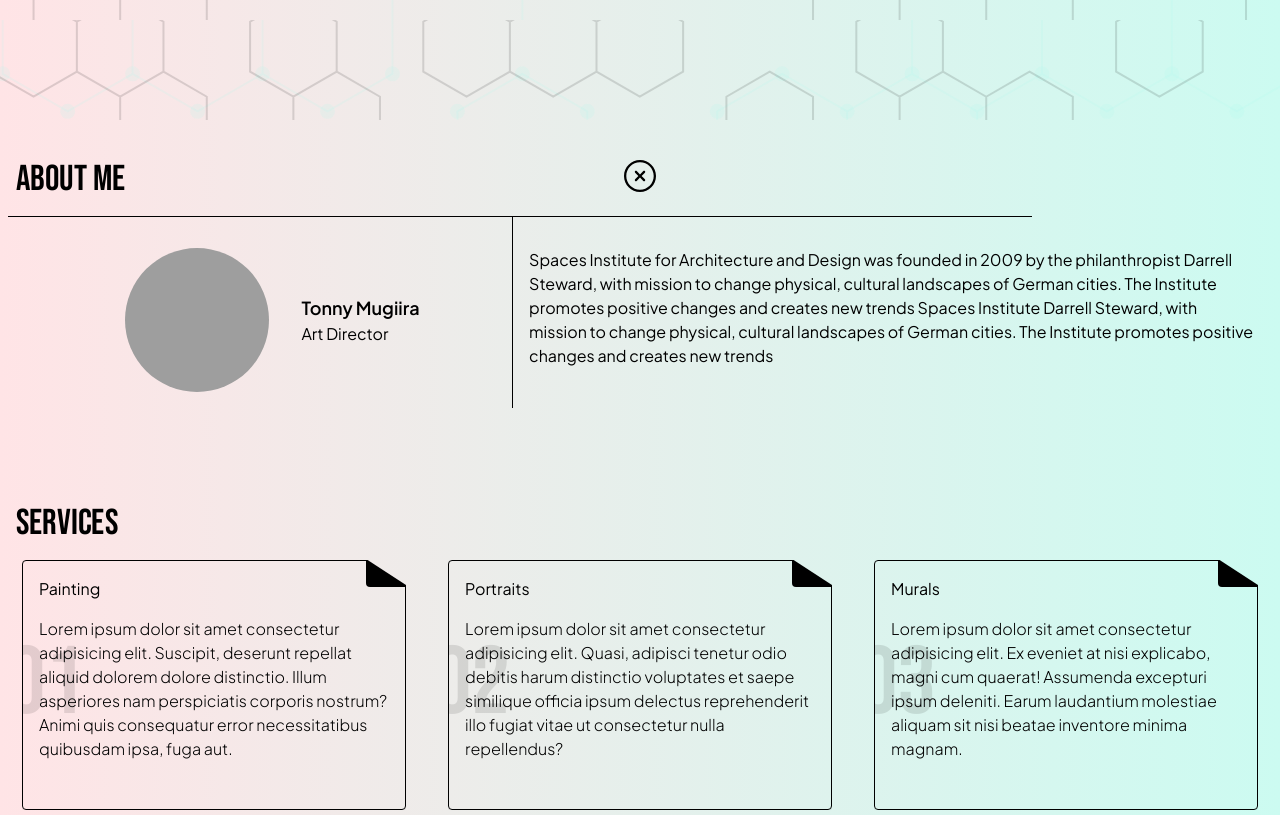
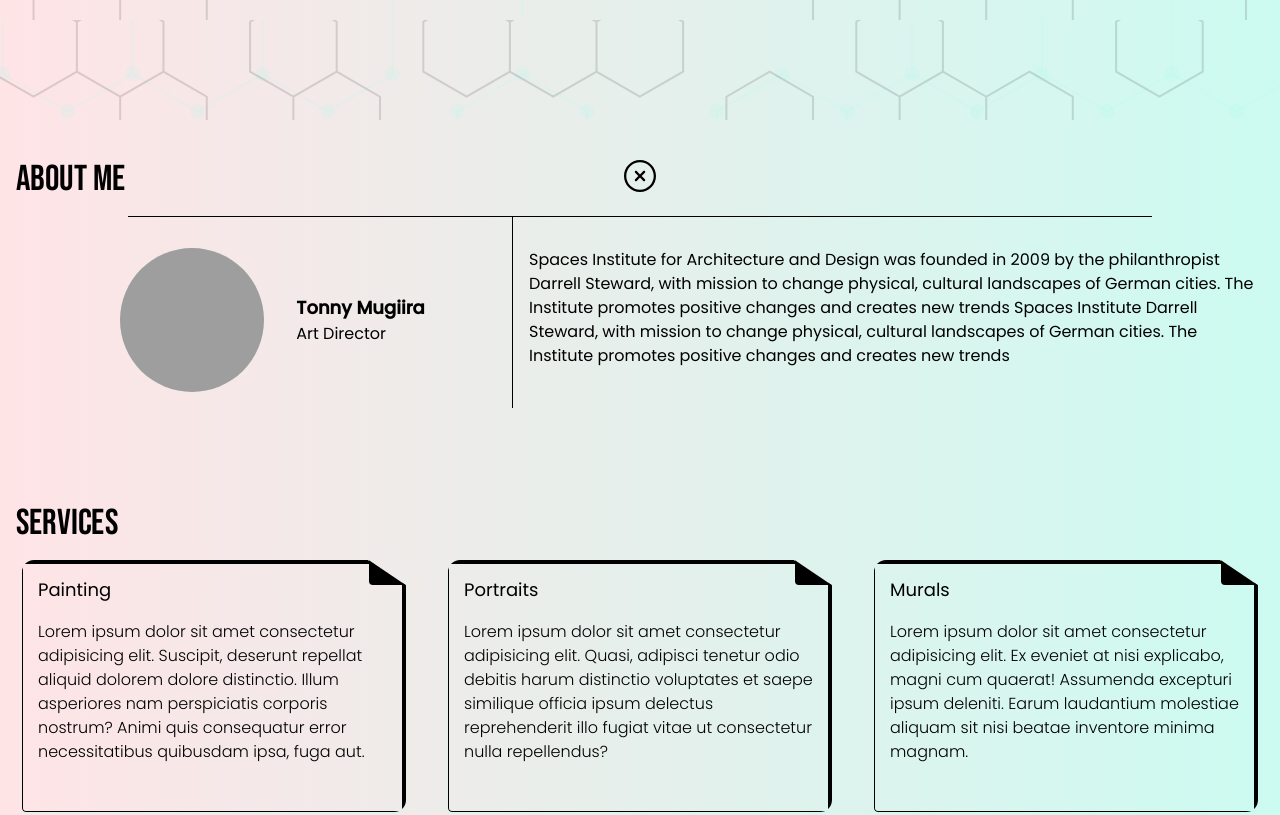
Before and after one commit to muirurii/artTonnie, a website: page index.html in a window 1280 px wide. Shown: the part 680-1495 px from the top of the page. Drawn offline with Linux system fonts and the light colour scheme; grey boxes are pictures that could not be loaded.

Commit message:
edited service cards

```diff
--- a/index.html
+++ b/index.html
@@ -5,11 +5,13 @@
     <meta charset="UTF-8">
     <meta http-equiv="X-UA-Compatible" content="IE=edge">
     <meta name="viewport" content="width=device-width, initial-scale=1.0">
+    <meta name="keywords" content="artonnie,tonnie, mugiira,artonnie creations,artist kenya,portrait,narok,nairobi">
     <link rel="preconnect" href="https://fonts.googleapis.com">
     <link rel="preconnect" href="https://fonts.gstatic.com" crossorigin>
-    <link href="https://fonts.googleapis.com/css2?family=Bebas+Neue&family=Plus+Jakarta+Sans:wght@300;400;600&display=swap" rel="stylesheet">
+    <link href="https://fonts.googleapis.com/css2?family=Bebas+Neue&family=Poppins:wght@300;400;500&display=swap" rel="stylesheet">
     <link rel="stylesheet" href="./styles/styles.css">
     <script src="./src/index.js" defer></script>
+    <link rel="shortcut icon" href="/favicon.png" type="image/png">
     <title>Artonnie Creations</title>
 </head>
 
@@ -92,7 +94,7 @@
                         </svg>
                     </div>
                 </button>
-                <nav class="fixed menu transition-all rounded-tl-full rounded-bl-full opacity-0 translate-x-full duration-[400ms] delay-[900ms] top-0 -z-10 -right-0 w-full sm:w-96 h-screen bg-white flex items-center justify-center">
+                <nav class="fixed menu transition-all rounded-tl-full rounded-bl-full opacity-0 translate-x-full duration-[400ms] top-0 -z-10 -right-0 w-full sm:w-96 h-screen bg-white flex items-center justify-center">
                     <ul class="leading-8">
                         <li class="mr-4 overflow-hidden"><a class="transition-transform duration-500 text-5xl sm:text-6xl inline-block translate-y-full" href="#">Home</a></li>
                         <li class="mr-4 overflow-hidden"><a class="transition-transform duration-500 text-5xl sm:text-6xl inline-block translate-y-full" href="#bio">Bio</a></li>
@@ -117,7 +119,7 @@
                     <button class="cta cta-2 translate-y-32 border border-black hover:bg-black hover:text-white block text-sm py-3 px-4 bg-transparent text-black rounded">View our works</button>
                 </div>
             </section>
-            <section id="bio" class="bio pt-24 mb-10 px-4 relative after:absolute after:top-24 overflow-hidden lg:after:right-1/2 after:left-2 after:w-[1px] lg:after:w-header after:bg-black after:h-full lg:after:h-[1px] after:transition-transform after:scale-y-0 lg:after:scale-x-0 after:duration-500 lg:before:absolute before:top-24 before:left-[40%] before:-scale-y-0 before:origin-top before:h-48 before:w-[1px] before:transition-transform before:duration-500 before:delay-500 before:bg-black">
+            <section id="bio" class="bio pt-24 mb-10 px-4 relative after:absolute after:top-24 overflow-hidden lg:after:right-1/2 after:left-2 lg:after:left-[10%] after:w-[1px] lg:after:w-header after:bg-black after:h-full lg:after:h-[1px] after:transition-transform after:scale-y-0 lg:after:scale-x-0 after:duration-500 lg:before:absolute before:top-24 before:left-[40%] before:-scale-y-0 before:origin-top before:h-48 before:w-[1px] before:transition-transform before:duration-500 before:delay-500 before:bg-black">
                 <h1 class="font-hero text-4xl absolute top-10 left-4 heading overflow-hidden h-9">ABOUT ME</h1>
                 <section class="lg:flex justify-evenly w-full py-8">
                     <section class="flex items-center justify-center flex-wrap w-full lg:w-2/5 relative lg:after:hidden after:scale-x-0 after:origin-left after:absolute after:-bottom-4 after:-left-2 after:w-48 after:bg-black after:h-[1px] after:transition-transform after:duration-500 after:delay-500">
@@ -136,20 +138,20 @@
             <section id="services" class="relative px-4 pt-24 mb-10">
                 <h1 class="font-hero text-4xl absolute top-10 left-4 heading overflow-hidden h-9">SERVICES</h1>
                 <section class="flex justify-evenly flex-wrap gap-9">
-                    <section class="s-card border border-black h-fit w-96 flex flex-col relative p-4 pb-12 overflow-hidden rounded shadow-sm after:content-['01'] after:font-hero after:text-8xl after:opacity-10 after:absolute after:top-1/2 after:-translate-y-1/2 after:-left-8 after:pl-4 before:absolute before:right-0 before:top-0 before:bg-black before:rounded-bl before:h-card before:w-card">
-                        <h2 class="font-bod">Painting</h2>
+                    <section class="s-card h-fit w-96 shadow-sm shadow-teal-100 flex flex-col relative p-4 pb-12 overflow-hidden rounded-xl rounded-bl after:border after:border-t-4 after:border-r-4 after:rounded-bl after:border-black after:absolute after:top-0 after:bottom-0 after:right-0 after:left-0 after:-z-10 before:-z-30 before:absolute before:right-0 before:top-0 before:bg-black before:rounded-bl before:h-card before:w-card">
+                        <h2 class="text-lg w-fit -translate-y-[140%]">Painting</h2>
                         <p class="pt-4 font-light">
                             Lorem ipsum dolor sit amet consectetur adipisicing elit. Suscipit, deserunt repellat aliquid dolorem dolore distinctio. Illum asperiores nam perspiciatis corporis nostrum? Animi quis consequatur error necessitatibus quibusdam ipsa, fuga aut.
                         </p>
                     </section>
-                    <section class="s-card border border-black h-fit w-96 flex flex-col relative p-4 pb-12 overflow-hidden rounded shadow-sm after:content-['02'] after:font-hero after:text-8xl after:opacity-10 after:absolute after:top-1/2 after:-translate-y-1/2 after:-left-8 after:pl-4 before:absolute before:right-0 before:top-0 before:bg-black before:rounded-bl before:h-card before:w-card">
-                        <h2 class="font-bod">Portraits</h2>
+                    <section class="s-card h-fit w-96 shadow-sm shadow-teal-100 flex flex-col relative p-4 pb-12 overflow-hidden rounded-xl rounded-bl after:border after:border-t-4 after:border-r-4 after:rounded-bl after:border-black after:absolute after:top-0 after:bottom-0 after:right-0 after:left-0 after:-z-10 before:-z-30 before:absolute before:right-0 before:top-0 before:bg-black before:rounded-bl before:h-card before:w-card">
+                        <h2 class="text-lg w-fit -translate-y-[140%]">Portraits</h2>
                         <p class="pt-4 font-light">
                             Lorem ipsum dolor sit amet consectetur adipisicing elit. Quasi, adipisci tenetur odio debitis harum distinctio voluptates et saepe similique officia ipsum delectus reprehenderit illo fugiat vitae ut consectetur nulla repellendus?
                         </p>
                     </section>
-                    <section class="s-card border border-black h-fit w-96 flex flex-col relative p-4 pb-12 overflow-hidden rounded shadow-sm after:content-['03'] after:font-hero after:text-8xl after:opacity-10 after:absolute after:top-1/2 after:-translate-y-1/2 after:-left-8 after:pl-4 before:absolute before:right-0 before:top-0 before:bg-black before:rounded-bl before:h-card before:w-card">
-                        <h2 class="font-bod">Murals</h2>
+                    <section class="s-card h-fit w-96 shadow-sm shadow-teal-100 flex flex-col relative p-4 pb-12 overflow-hidden rounded-xl rounded-bl after:border after:border-t-4 after:border-r-4 after:rounded-bl after:border-black after:absolute after:top-0 after:bottom-0 after:right-0 after:left-0 after:-z-10 before:-z-30 before:absolute before:right-0 before:top-0 before:bg-black before:rounded-bl before:h-card before:w-card">
+                        <h2 class="text-lg w-fit -translate-y-[140%]">Murals</h2>
                         <p class="pt-4 font-light">
                             Lorem ipsum dolor sit amet consectetur adipisicing elit. Ex eveniet at nisi explicabo, magni cum quaerat! Assumenda excepturi ipsum deleniti. Earum laudantium molestiae aliquam sit nisi beatae inventore minima magnam.
                         </p>
@@ -165,7 +167,7 @@
                 </nav>
                 <section class="works grid grid-cols-1 sm:grid-cols-2 md:grid-cols-3 lg:grid-cols-4 gap-4 px-4">
                     <div class="img-view flex fixed top-full transition-all duration-300 left-0 h-0 w-screen bg-fade z-[100] items-center justify-center">
-                        <div class="relative max-w-xl h-3/4">
+                        <div class="relative px-4 max-w-lg sm:max-w-2xl h-3/4">
                             <button class="zoom-out transform transition-transform duration-300 delay-300 rotate-[360deg] translate-y-10 -z-10">
                         <svg class="w-8 h-8 pointer-events-none" xmlns="http://www.w3.org/2000/svg" xmlns:xlink="http://www.w3.org/1999/xlink" version="1.1" id="Capa_1" x="0px" y="0px" viewBox="0 0 252 252" style="enable-background:new 0 0 252 252;" xml:space="preserve">
                             <g>
@@ -328,7 +330,7 @@
                         </ul>
                         <ul class="flex w-full mt-8 md:mt-0">
                             <li class="mr-8 transition-transform duration-300 hover:translate-y-[2px]">
-                                <a href="https://twitter.com/tonnie">
+                                <a href="https://twitter.com/" target="_blank">
                                     <svg class="w-6 h-6" xmlns="http://www.w3.org/2000/svg" xmlns:xlink="http://www.w3.org/1999/xlink" version="1.1" id="Layer_1" x="0px" y="0px" viewBox="0 0 231.104 231.104" style="enable-background:new 0 0 231.104 231.104;" xml:space="preserve">
                                     <g>
                                         <path style="fill:#3FA9F5;" d="M4.453,173.33c9.763-1.192,19.663,0.092,29.426-1.512c4.904-0.779,9.396-2.429,13.842-4.171   c-11-7.058-20.901-15.125-30.113-24.796c-3.3-3.438-0.917-9.213,3.896-9.35c3.942,0.183,7.792-0.137,11.55-0.917   c-9.58-12.146-17.005-25.209-22.78-39.876c-1.558-3.942,3.025-7.929,6.738-6.738c2.154,0.871,4.354,1.467,6.6,1.925   c-6.829-16.409-8.25-32.955-4.446-51.106c0.871-4.171,6.371-5.179,9.167-2.429c21.909,21.541,49.593,31.9,79.202,36.85   c-2.613-20.259,11.78-41.801,30.663-48.86c15.676-5.821,36.714-1.833,47.256,11.367c7.059-4.446,16.821-5.913,24.659-7.288   c4.125-0.688,8.113,3.346,5.684,7.425c-2.842,4.767-5.546,9.854-8.525,14.713c6.05-1.788,12.284-2.888,18.517-3.667   c4.492-0.596,7.196,6.325,3.759,9.075c-7.288,5.821-14.53,12.467-22.276,17.784c-0.229,51.472-15.263,94.649-61.235,123.937   c-38.319,24.477-109.546,20.352-142.867-12.97H3.124c-1.467-0.367-2.246-1.467-2.521-2.658c-1.283-1.925-0.367-4.308,1.329-5.225   C2.574,174.063,3.399,173.467,4.453,173.33z"/></g><g></g><g></g><g></g><g></g><g></g><g></g><g></g><g></g><g></g><g></g><g></g><g></g><g></g><g></g><g></g>
@@ -336,7 +338,7 @@
                                 </a>
                             </li>
                             <li class="mr-8 transition-transform duration-300 hover:translate-y-[2px]">
-                                <a href="https://instagram.com/tonnie">
+                                <a href="https://instagram.com/artonniecreations" target="_blank">
                                     <svg class="w-6 h-6" xmlns="http://www.w3.org/2000/svg" xmlns:xlink="http://www.w3.org/1999/xlink" version="1.1" id="Layer_1" x="0px" y="0px" viewBox="0 0 551.034 551.034" style="enable-background:new 0 0 551.034 551.034;" xml:space="preserve">
                                     <g id="XMLID_13_">
 
@@ -367,12 +369,12 @@
                                 </a>
                             </li>
                             <li class="mr-8 transition-transform duration-300 hover:translate-y-[2px]">
-                                <a href="https://wa.me/+254704571786">
+                                <a href="https://wa.me/+254704571786" target="_blank">
                                     <svg class="w-6 h-6" xmlns="http://www.w3.org/2000/svg" aria-label="WhatsApp" role="img" viewBox="0 0 512 512"><rect width="512" height="512" rx="15%" fill="#25d366"/><path fill="#25d366" stroke="#fff" stroke-width="26" d="M123 393l14-65a138 138 0 1150 47z"/><path fill="#fff" d="M308 273c-3-2-6-3-9 1l-12 16c-3 2-5 3-9 1-15-8-36-17-54-47-1-4 1-6 3-8l9-14c2-2 1-4 0-6l-12-29c-3-8-6-7-9-7h-8c-2 0-6 1-10 5-22 22-13 53 3 73 3 4 23 40 66 59 32 14 39 12 48 10 11-1 22-10 27-19 1-3 6-16 2-18"/></svg>
                                 </a>
                             </li>
                             <li class="mr-8 transition-transform duration-300 hover:translate-y-[2px]">
-                                <a href="https://facebook.com/tonnie">
+                                <a target="_blank" href="https://facebook.com/">
                                     <svg class="w-6 h-6" xmlns="http://www.w3.org/2000/svg" xmlns:xlink="http://www.w3.org/1999/xlink" version="1.1" id="Layer_1" x="0px" y="0px" viewBox="0 0 408.788 408.788" style="enable-background:new 0 0 408.788 408.788;" xml:space="preserve">
                                     <path style="fill:#475993;" d="M353.701,0H55.087C24.665,0,0.002,24.662,0.002,55.085v298.616c0,30.423,24.662,55.085,55.085,55.085  h147.275l0.251-146.078h-37.951c-4.932,0-8.935-3.988-8.954-8.92l-0.182-47.087c-0.019-4.959,3.996-8.989,8.955-8.989h37.882  v-45.498c0-52.8,32.247-81.55,79.348-81.55h38.65c4.945,0,8.955,4.009,8.955,8.955v39.704c0,4.944-4.007,8.952-8.95,8.955  l-23.719,0.011c-25.615,0-30.575,12.172-30.575,30.035v39.389h56.285c5.363,0,9.524,4.683,8.892,10.009l-5.581,47.087  c-0.534,4.506-4.355,7.901-8.892,7.901h-50.453l-0.251,146.078h87.631c30.422,0,55.084-24.662,55.084-55.084V55.085  C408.786,24.662,384.124,0,353.701,0z"/><g></g><g></g><g></g><g></g><g></g><g></g><g></g><g></g><g></g><g></g><g></g><g></g><g></g><g></g><g></g>
                                     </svg>
--- a/src/index.js
+++ b/src/index.js
@@ -1,5 +1,5 @@
 //Cursor
-const cursor = document.querySelector('.cursor');
+const cursor = document.querySelector(".cursor");
 
 window.addEventListener("mousemove", (e) => {
     cursor.style.top = `${e.clientY - 10}px`;
@@ -14,7 +14,7 @@ window.addEventListener("mouseout", (e) => {
     if (e.target.classList.contains("letter")) {
         setTimeout(() => {
             e.target.classList.remove("skew-y-12");
-        }, 400)
+        }, 400);
     }
 });
 
@@ -22,7 +22,7 @@ window.addEventListener("click", (e) => {
     cursor.classList.add("clicked");
     setTimeout(() => {
         cursor.classList.remove("clicked");
-    }, 400)
+    }, 400);
 });
 
 //Menu
@@ -49,7 +49,8 @@ menu.querySelectorAll("a").forEach((item, index) => {
 const toContact = document.querySelector(".cta-1");
 const toGallery = document.querySelector(".cta-2");
 
-const scroller = id => window.scrollTo(0, document.getElementById(id).offsetTop);
+const scroller = (id) =>
+    window.scrollTo(0, document.getElementById(id).offsetTop);
 
 toContact.addEventListener("click", () => {
     scroller("contact");
@@ -63,9 +64,9 @@ const generateSpans = (text) => {
     [...text].forEach((letter, index) => {
         heading += `<span class="${
       letter === " " ? null : "inline-block"
-    } translate-y-full letter" style="animation-delay:${
-      40 * index
-    }ms">${letter !== " " ? letter : "&nbsp;"}</span>`;
+    } translate-y-full letter" style="animation-delay:${40 * index}ms">${
+      letter !== " " ? letter : "&nbsp;"
+    }</span>`;
     });
     return heading;
 };
@@ -106,21 +107,39 @@ const headerDiv = document.querySelector("header");
 const headerBottom = headerDiv.offsetTop + headerDiv.offsetHeight;
 
 window.onscroll = function(e) {
-
     const currentScrollPos = window.pageYOffset;
-
     if (menu.classList.contains("show-menu")) {
         return null;
-    } else if (prevScrollpos > currentScrollPos || currentScrollPos < headerBottom) {
+    } else if (
+        prevScrollpos > currentScrollPos ||
+        currentScrollPos < headerBottom
+    ) {
         headerDiv.classList.remove("scrolled");
     } else {
-        setTimeout(() => {
-            headerDiv.classList.add("scrolled");
-        }, 1000);
+        headerDiv.classList.add("scrolled");
     }
 
     prevScrollpos = currentScrollPos;
 };
+
+//Services
+
+const serviceCards = document.querySelectorAll(".s-card");
+
+const serviceObserver = new IntersectionObserver(
+    (entry) => {
+        entry.forEach((e) => {
+            if (e.isIntersecting) {
+                e.target.classList.add("animate-service");
+                serviceObserver.unobserve(e.target);
+            }
+        });
+    }, {
+        threshold: 0.8,
+    }
+);
+
+serviceCards.forEach((card) => serviceObserver.observe(card));
 
 //About
 const bio = document.querySelector("#bio");
@@ -219,5 +238,7 @@ const contactObserver = new IntersectionObserver(
 contactObserver.observe(contactForm);
 
 window.addEventListener("DOMContentLoaded", () => {
-    document.querySelector("body").classList.add("loaded");
+    setTimeout(() => {
+        document.querySelector("body").classList.add("loaded");
+    }, 2000);
 });
--- a/src/input.css
+++ b/src/input.css
@@ -86,7 +86,6 @@
         animation: text 500ms forwards;
     }
     .menu.show-menu {
-        @apply delay-75;
         @apply transform-none;
         @apply opacity-100;
         @apply rounded;
@@ -128,8 +127,60 @@
         @apply transform-none;
         @apply opacity-100;
     }
-    .s-card {
+    .s-card::after {
         clip-path: polygon(90% 0, 100% 10%, 100% 100%, 0 100%, 0 0);
+    }
+    .s-card::before {
+        clip-path: polygon(0 0, 100% 100%, 0 100%);
+    }
+    .animate-service h2 {
+        animation: service 500ms 300ms forwards;
+    }
+    @keyframes service {
+        100% {
+            @apply translate-y-0;
+        }
+    }
+    .animate-service {
+        animation: myAnim 1200ms forwards;
+    }
+    @keyframes myAnim {
+        0% {
+            animation-timing-function: ease-in;
+            opacity: 1;
+            transform: translateY(-45px);
+        }
+        24% {
+            opacity: 1;
+        }
+        40% {
+            animation-timing-function: ease-in;
+            transform: translateY(-24px);
+        }
+        65% {
+            animation-timing-function: ease-in;
+            transform: translateY(-12px);
+        }
+        82% {
+            animation-timing-function: ease-in;
+            transform: translateY(-6px);
+        }
+        93% {
+            animation-timing-function: ease-in;
+            transform: translateY(-4px);
+        }
+        25%,
+        55%,
+        75%,
+        87% {
+            animation-timing-function: ease-out;
+            transform: translateY(0px);
+        }
+        100% {
+            animation-timing-function: ease-out;
+            opacity: 1;
+            transform: translateY(0px);
+        }
     }
     .active-cat {
         @apply bg-black;
--- a/tailwind.config.js
+++ b/tailwind.config.js
@@ -4,7 +4,7 @@ module.exports = {
     theme: {
         extend: {
             fontFamily: {
-                main: ["Plus Jakarta Sans", "sans-serif"],
+                main: ["Poppins", "sans-serif"],
                 hero: ["Bebas Neue", "sans-serif"]
             },
             fontSize: {
@@ -12,11 +12,11 @@ module.exports = {
             },
             height: {
                 hero: "clamp(4rem, 9vw, 6rem)",
-                card: "calc(10% + 1px)",
+                card: "calc(10% + 0px)",
             },
             width: {
                 header: "calc(100vw - 20%)",
-                card: "calc(10% + 1px)",
+                card: "calc(10% - 1px)",
             },
             colors: {
                 fade: "#ffffffb4"
```
Also changed, not shown: favicon.png (added), styles/styles.css.
